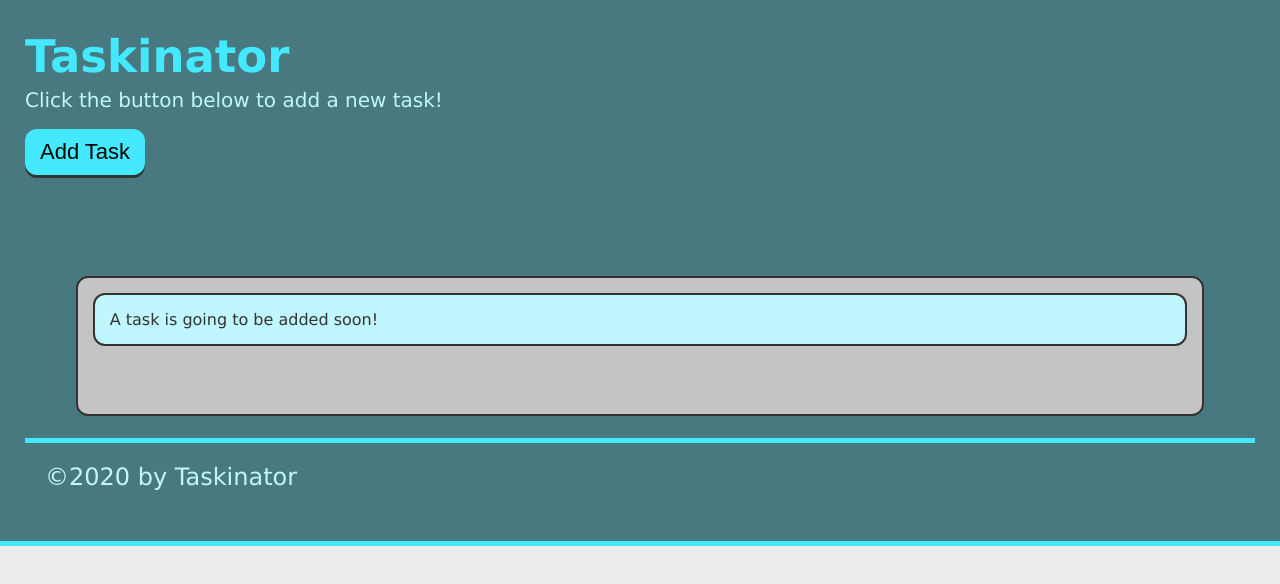
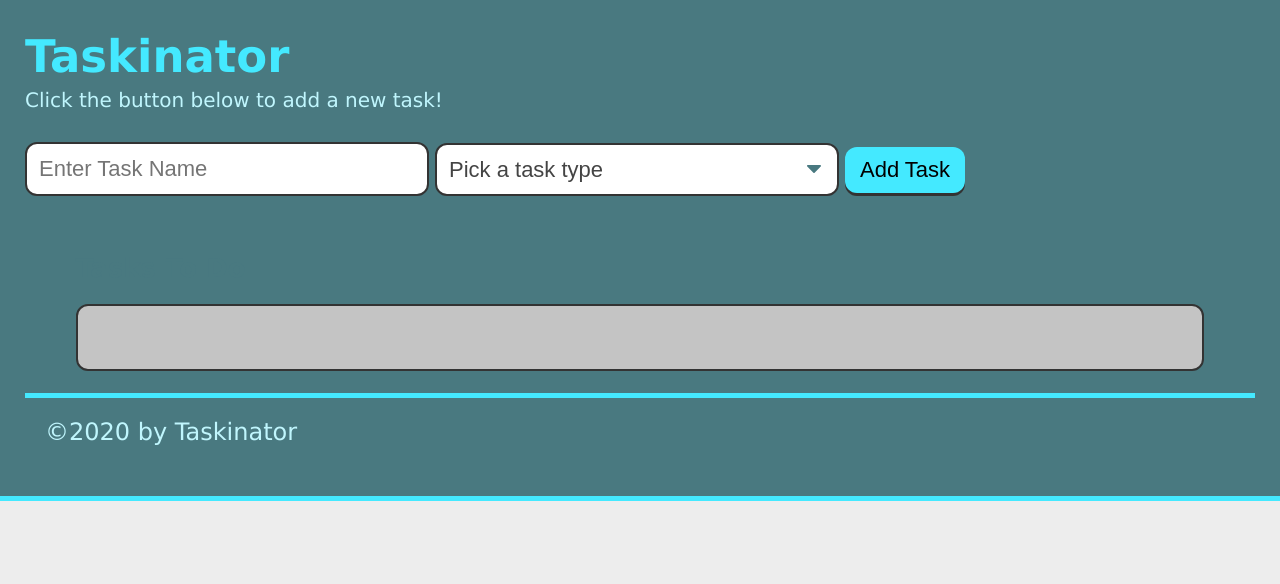
Before and after one commit to brookemadison/Taskinator, a plain HTML site: page index.html in a window 1280 px wide. Drawn offline with Linux system fonts and the light colour scheme.

Commit message:
added ability to add task type

```diff
--- a/assets/js/script.js
+++ b/assets/js/script.js
@@ -1,11 +1,13 @@
-var buttonEl = document.querySelector("#save-task");
+var formEl = document.querySelector("#task-form");
 var tasksToDoEl = document.querySelector("#tasks-to-do");
 
-var createTaskHandler = function() {
+var createTaskHandler = function(event) {
+  event.preventDefault();
+
   var listItemEl = document.createElement("li");
   listItemEl.className = "task-item";
   listItemEl.textContent = "This is a new task.";
   tasksToDoEl.appendChild(listItemEl);
   };
 
-buttonEl.addEventListener("click", createTaskHandler);
+  formEl.addEventListener("submit", createTaskHandler);
--- a/index.html
+++ b/index.html
@@ -13,13 +13,26 @@
     <header>
         <h1 class="page-title">Taskinator</h1>
         <p>Click the button below to add a new task!</p>
-        <button class="btn" id="save-task">Add Task</button>
+        <form id="task-form">
+          <div class="form-group">
+            <input type="text" name="task-name" class="text-input" placeholder="Enter Task Name" />
+          </div>
+          <div class="form-group">
+            <select name="task-type" class="select-dropdown">
+              <option value="" disabled selected>Pick a task type</option>
+              <option value="Print">Print</option>
+              <option value="Web">Web</option>
+              <option value="Mobile">Mobile</option>
+            </select>
+          </div>
+          <div class="form-group">
+            <button class="btn" id="save-task" type="submit">Add Task</button>
+          </div>
+        </form>
         <main class="page-content">
             <section class="task-list-wrapper">
               <h2 class="list-title">Tasks To Do</h2>
-              <ul class="task-list" id="tasks-to-do">
-              <li class="task-item">A task is going to be added soon!</li>
-              </ul>
+              <ul class="task-list" id="tasks-to-do"></ul>
             </section>
           </main>
           <footer>
```
